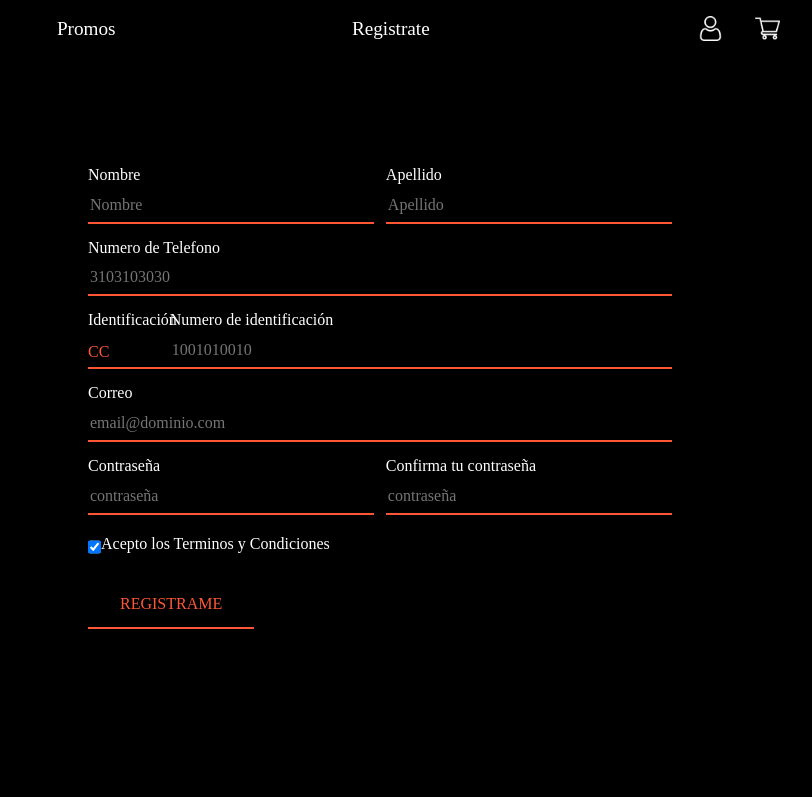
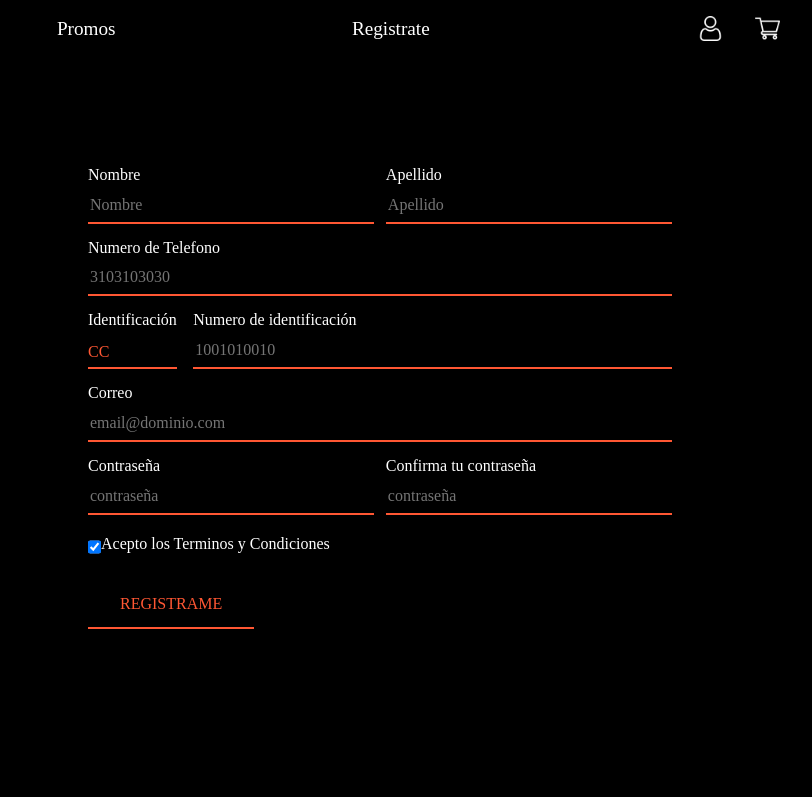
Before and after one commit to TEAM-DEVELOPERS-DYNAMICS-SOLUTIONS/Proyecto-DelRachoDeJuancho, a plain HTML site: page register.html in a window 1280 px wide. Shown: the top 797 px of the page, 468-1280 px from the left. Drawn offline with nearby package versions, Linux system fonts and the light colour scheme; a script that the page names is missing; a web font is replaced by a local one.

Commit message:
actualizacion correccion de campo typeIdentification v3

```diff
--- a/assets/css/style_register/register_form.css
+++ b/assets/css/style_register/register_form.css
@@ -48,7 +48,7 @@
 }
 
 .selectTypeIdentification{
-    width: 12%;
+    width: 15%;
 }
 
 .typeIdentification{
@@ -56,8 +56,7 @@
 }
 
 .inputNumberIdentification{
-    width: 86%;
-
+    width: 82%;
 }
 
 .inputTerms{
```
